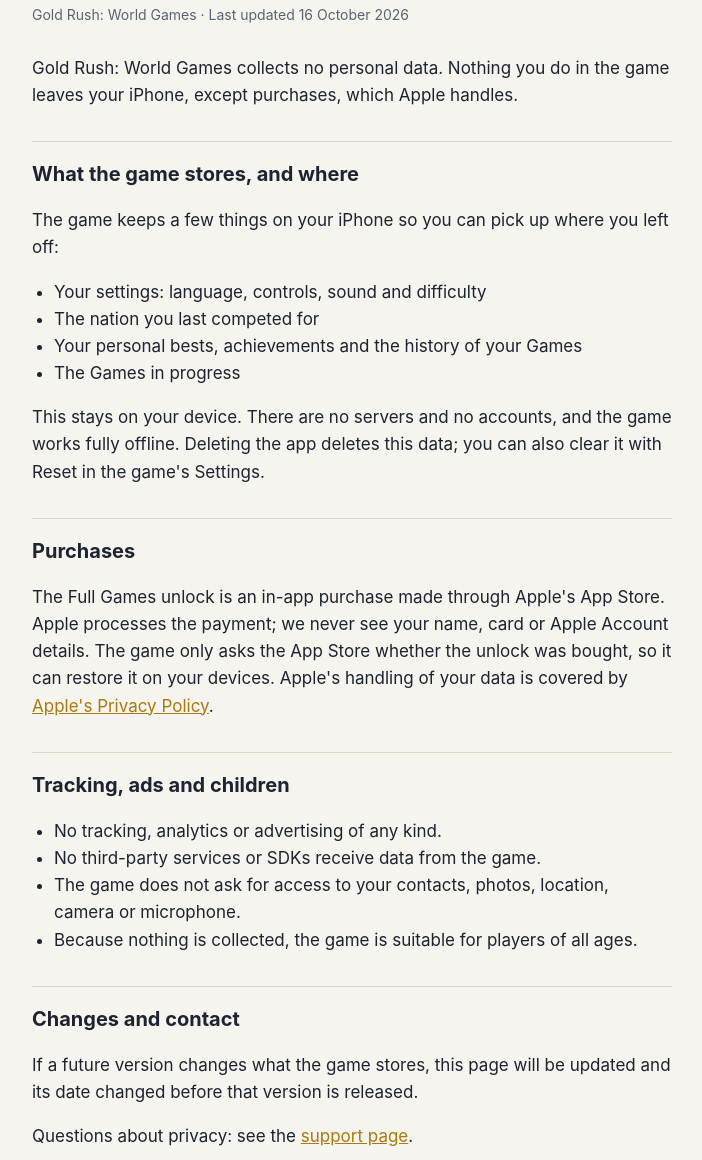
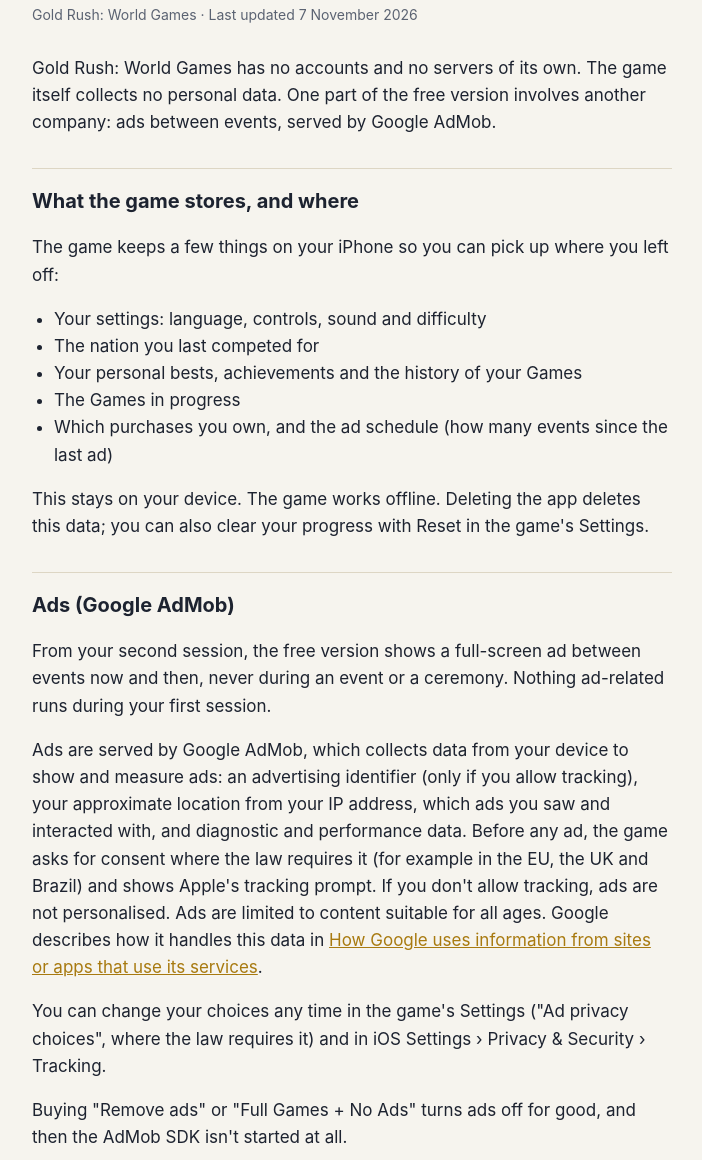
Before and after one commit to pedrovinicio/gold-rush-legal, a plain HTML site: page privacy.html in a window 1280 px wide. Shown: the part 140-1300 px from the top of the page, without its empty margins (288-990 px from the left). Drawn offline with Linux system fonts and the light colour scheme.

Commit message:
Privacy policy: ads between events (Google AdMob) and the three purchases, for 1.1
Co-Authored-By: Claude Opus 5.5 <noreply@anthropic.com>
Claude-Session: https://claude.ai/code/session_01N6cMdmTCSkxRGEmUMAHKQe

```diff
--- a/privacy.html
+++ b/privacy.html
@@ -10,9 +10,9 @@
 <main>
 <nav><a href="./">Gold Rush: World Games</a><a href="support.html">Support</a></nav>
 <h1>Privacy Policy</h1>
-<div class="date">Gold Rush: World Games · Last updated 16 October 2026</div>
+<div class="date">Gold Rush: World Games · Last updated 7 November 2026</div>
 
-<p>Gold Rush: World Games collects no personal data. Nothing you do in the game leaves your iPhone, except purchases, which Apple handles.</p>
+<p>Gold Rush: World Games has no accounts and no servers of its own. The game itself collects no personal data. One part of the free version involves another company: ads between events, served by Google AdMob.</p>
 
 <h2>What the game stores, and where</h2>
 <p>The game keeps a few things on your iPhone so you can pick up where you left off:</p>
@@ -21,22 +21,28 @@
 <li>The nation you last competed for</li>
 <li>Your personal bests, achievements and the history of your Games</li>
 <li>The Games in progress</li>
+<li>Which purchases you own, and the ad schedule (how many events since the last ad)</li>
 </ul>
-<p>This stays on your device. There are no servers and no accounts, and the game works fully offline. Deleting the app deletes this data; you can also clear it with Reset in the game's Settings.</p>
+<p>This stays on your device. The game works offline. Deleting the app deletes this data; you can also clear your progress with Reset in the game's Settings.</p>
+
+<h2>Ads (Google AdMob)</h2>
+<p>From your second session, the free version shows a full-screen ad between events now and then, never during an event or a ceremony. Nothing ad-related runs during your first session.</p>
+<p>Ads are served by Google AdMob, which collects data from your device to show and measure ads: an advertising identifier (only if you allow tracking), your approximate location from your IP address, which ads you saw and interacted with, and diagnostic and performance data. Before any ad, the game asks for consent where the law requires it (for example in the EU, the UK and Brazil) and shows Apple's tracking prompt. If you don't allow tracking, ads are not personalised. Ads are limited to content suitable for all ages. Google describes how it handles this data in <a href="https://policies.google.com/technologies/partner-sites">How Google uses information from sites or apps that use its services</a>.</p>
+<p>You can change your choices any time in the game's Settings ("Ad privacy choices", where the law requires it) and in iOS Settings › Privacy &amp; Security › Tracking.</p>
+<p>Buying "Remove ads" or "Full Games + No Ads" turns ads off for good, and then the AdMob SDK isn't started at all.</p>
 
 <h2>Purchases</h2>
-<p>The Full Games unlock is an in-app purchase made through Apple's App Store. Apple processes the payment; we never see your name, card or Apple Account details. The game only asks the App Store whether the unlock was bought, so it can restore it on your devices. Apple's handling of your data is covered by <a href="https://www.apple.com/legal/privacy/">Apple's Privacy Policy</a>.</p>
+<p>Full Games, Remove ads and Full Games + No Ads are in-app purchases made through Apple's App Store. Apple processes the payment; we never see your name, card or Apple Account details. The game only asks the App Store which purchases you own, so it can restore them on your devices. Apple's handling of your data is covered by <a href="https://www.apple.com/legal/privacy/">Apple's Privacy Policy</a>.</p>
 
-<h2>Tracking, ads and children</h2>
+<h2>Children</h2>
 <ul>
-<li>No tracking, analytics or advertising of any kind.</li>
-<li>No third-party services or SDKs receive data from the game.</li>
+<li>The game has no chat and no user-generated content.</li>
+<li>Ads are limited to general-audience content.</li>
 <li>The game does not ask for access to your contacts, photos, location, camera or microphone.</li>
-<li>Because nothing is collected, the game is suitable for players of all ages.</li>
 </ul>
 
 <h2>Changes and contact</h2>
-<p>If a future version changes what the game stores, this page will be updated and its date changed before that version is released.</p>
+<p>If a future version changes what the game stores or collects, this page will be updated and its date changed before that version is released.</p>
 <p>Questions about privacy: see the <a href="support.html">support page</a>.</p>
 </main>
 </body>
```
